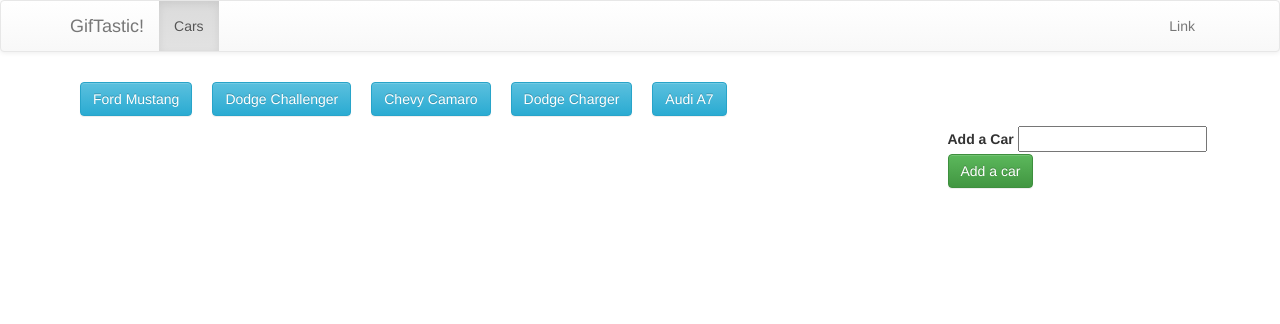
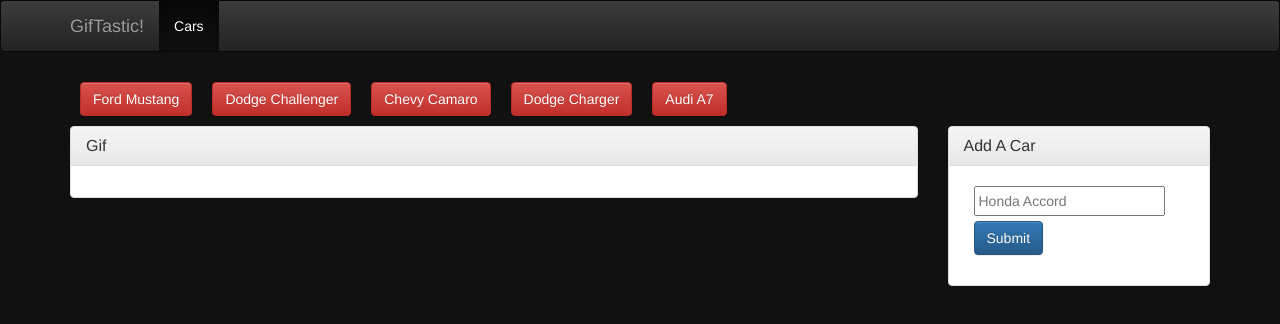
Before and after one commit to bdunams/gifTastic, a plain HTML site: page index.html in a window 1280 px wide. Drawn offline with nearby package versions, Linux system fonts and the light colour scheme.

Commit message:
Version 2.0

```diff
--- a/assets/css/style.css
+++ b/assets/css/style.css
@@ -1,16 +1,27 @@
+body{
+  background-color: #111;
+}
 .cars{
   margin: 10px;
 }
 #car-gifs{
-  border:
+  width: 100%;
 }
 .item{
   display: inline-block;
   margin: 10px;
   padding: 10px;
-  width: 260px;
+  width: 240px;
 }
 .item img{
-  max-width: 250px;
+  max-width: 230px;
   max-height: 180px;
 }
+#car-input{
+  margin: 5px 10px;
+  padding: 3px;
+}
+#add-car{
+  align-items: center;
+  margin: 0 10px;
+}
--- a/assets/js/app.js
+++ b/assets/js/app.js
@@ -1,3 +1,4 @@
+// initial cars available
 var cars = ['Ford Mustang', 'Dodge Challenger', 'Chevy Camaro','Dodge Charger','Audi A7'];
 
 // Function for displaying cars buttons
@@ -12,7 +13,7 @@
     // creates html button element
     var car = $("<button>");
     // Adds a classes to button
-    car.addClass("cars btn btn-info");
+    car.addClass("cars btn btn-danger");
     // Added a data-attribute
     car.attr("data-name", cars[i]);
     // Button text
@@ -26,6 +27,7 @@
 
 $(document).on("click","button", function() {
 
+  // to prevent duplicates and overflow
   $('#car-gifs').empty();
 
   var person = $(this).attr("data-name");
@@ -39,35 +41,37 @@
     .done(function(response) {
       var results = response.data;
 
-      console.log(response);
+      // loop through the results from giphy
+      for (var i = 0; i < results.length; i++) {
+        // create div for each result
+        var carDiv = $("<div class='item'>");
+        // get rating for each
+        var rating = results[i].rating;
+        // create p element with rating in it
+        var p = $("<p>").text("Rating: " + rating);
+        // create img element with src as each gif url
+        var carImage = $("<img>");
+        carImage.attr("src", results[i].images.fixed_height.url);
 
-      for (var i = 0; i < results.length; i++) {
-        var gifDiv = $("<div class='item'>");
+        carDiv.append(p);
+        carDiv.append(carImage);
 
-        var rating = results[i].rating;
-
-        var p = $("<p>").text("Rating: " + rating);
-
-        var personImage = $("<img>");
-        personImage.attr("src", results[i].images.fixed_height.url);
-
-        gifDiv.append(p);
-        gifDiv.prepend(personImage);
-
-        $("#car-gifs").prepend(gifDiv);
+        $("#car-gifs").prepend(carDiv);
       }
     });
 });
 
 $("#add-car").on("click", function(event) {
+  // This line of code will grab the input from the textbox
   event.preventDefault();
-  // This line of code will grab the input from the textbox
+
+  // store data in input
   var car = $("#car-input").val().trim();
 
-  // The movie from the textbox is then added to our array
+  // The car from the textbox is then added to our array
   cars.push(car);
 
-  // Calling renderButtons which handles the processing of our movie array
+  // Calling createButtons which handles the processing of our car array
   createButtons();
 
 });
--- a/index.html
+++ b/index.html
@@ -17,7 +17,7 @@
 
 <body>
 
-  <nav class="navbar navbar-default">
+  <nav class="navbar navbar-inverse">
     <div class="container">
       <!-- Brand and toggle get grouped for better mobile display -->
       <div class="navbar-header">
@@ -35,30 +35,46 @@
         <ul class="nav navbar-nav">
           <li class="active"><a href="#">Cars <span class="sr-only">(current)</span></a></li>
         </ul>
-        <ul class="nav navbar-nav navbar-right">
-          <li><a href="#">Link</a></li>
-        </ul>
       </div><!-- /.navbar-collapse -->
     </div><!-- /.container-fluid -->
 </nav>
 
   <div class="container">
+    <!--  Buttons  -->
     <div class="row">
       <div id="buttons" class="col-md-12">
 
       </div>
     </div>
     <div class="row">
-      <div id="car-gifs" class="col-md-9">
+      <!--  Gif Section    -->
+      <div class="col-md-9">
+        <div class="panel panel-default">
+          <div class="panel-heading">
+            <h3 class="panel-title">Gif</h3>
+          </div>
+          <div class="panel-body">
+            <div id="car-gifs" class="col-md-9">
 
+            </div>
+          </div>
+        </div>
       </div>
+      <!--  Add Buttons Section  -->
       <div class="col-md-3">
-        <form id="movie-form">
-          <label for="car-input">Add a Car</label>
-          <input type="text" id="car-input"><br>
-
-          <input id="add-car" class="btn btn-success" type="submit" value="Add a car">
-        </form>
+        <div class="panel panel-default">
+          <div class="panel-heading">
+            <h3 class="panel-title">Add A Car</h3>
+          </div>
+          <div class="panel-body">
+            <form id="car-form">
+              <div class="form-group">
+                <input type="text" id="car-input" placeholder="Honda Accord">
+                <input id="add-car" class="btn btn-primary" type="submit">
+              </div>
+            </form>
+          </div>
+        </div>
       </div>
     </div>
 
```
